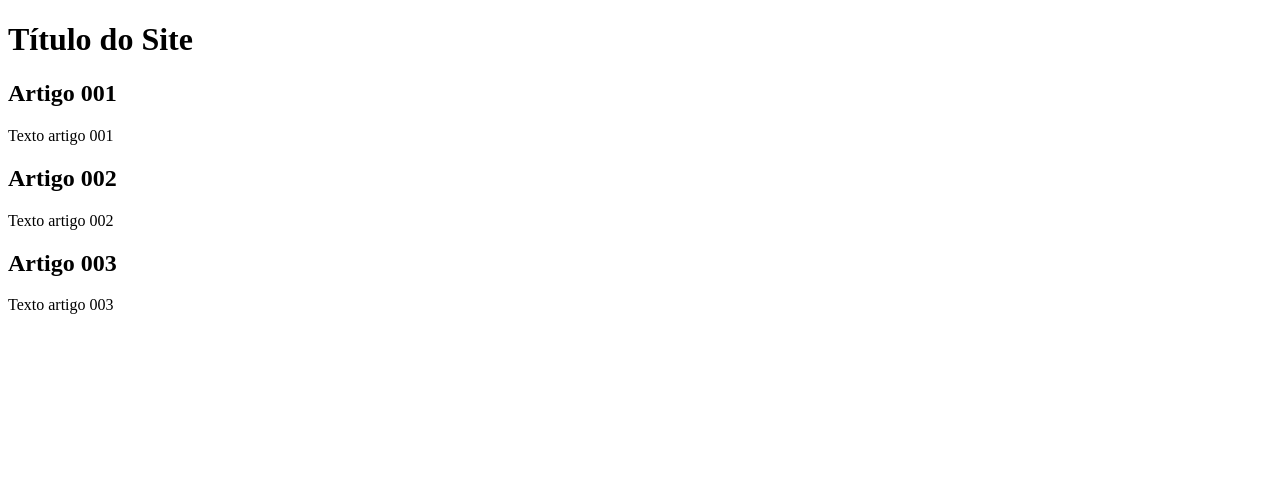
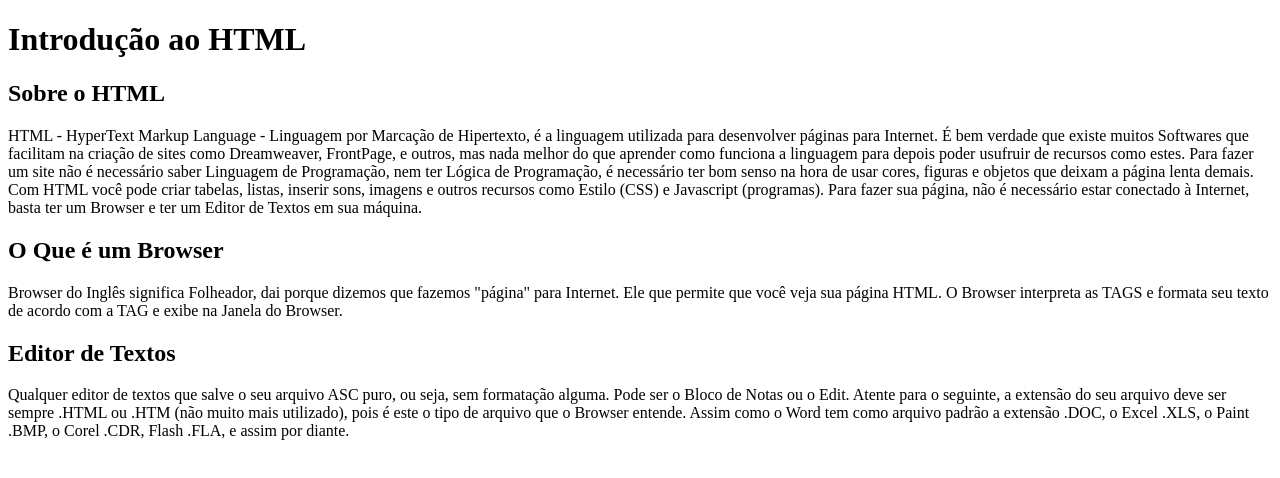
Before and after one commit to maviduarte/projeto-site, a plain HTML site: page index.html in a window 1280 px wide. Drawn offline with Linux system fonts and the light colour scheme.

Commit message:
Add Content
Adicionei conteúdo para o site

```diff
--- a/index.html
+++ b/index.html
@@ -3,24 +3,47 @@
 <head>
     <meta charset="UTF-8">
     <meta name="viewport" content="width=device-width, initial-scale=1.0">
-    <title>Título do Site</title>
+    <title>Introdução ao HTML</title>
 </head>
 <body>
     <main>
         <header>
-            <h1>Título do Site</h1>
+            <h1>Introdução ao HTML</h1>
         </header>
         <article>
-            <h2>Artigo 001</h2>
-            <p>Texto artigo 001</p>
+            <h2>Sobre o HTML</h2>
+            <p>HTML - HyperText Markup Language - Linguagem por Marcação de
+                Hipertexto, é a linguagem utilizada para desenvolver páginas para
+                Internet.
+                É bem verdade que existe muitos Softwares que facilitam na criação de
+                sites como Dreamweaver, FrontPage, e outros, mas nada melhor do que
+                aprender como funciona a linguagem para depois poder usufruir de
+                recursos como estes.
+                Para fazer um site não é necessário saber Linguagem de Programação,
+                nem ter Lógica de Programação, é necessário ter bom senso na hora de
+                usar cores, figuras e objetos que deixam a página lenta demais.
+                Com HTML você pode criar tabelas, listas, inserir sons, imagens e outros
+                recursos como Estilo (CSS) e Javascript (programas).
+                Para fazer sua página, não é necessário estar conectado à Internet,
+                basta ter um Browser e ter um Editor de Textos em sua máquina.</p>
         </article>
         <article>
-            <h2>Artigo 002</h2>
-            <p>Texto artigo 002</p>
+            <h2>O Que é um Browser</h2>
+            <p>Browser do Inglês significa Folheador, dai porque dizemos que fazemos
+                "página" para Internet.
+                Ele que permite que você veja sua página HTML. O Browser interpreta
+                as TAGS e formata seu texto de acordo com a TAG e exibe na Janela do
+                Browser.</p>
         </article>
         <article>
-            <h2>Artigo 003</h2>
-            <p>Texto artigo 003</p>
+            <h2>Editor de Textos</h2>
+            <p>Qualquer editor de textos que salve o seu arquivo ASC puro, ou seja,
+                sem formatação alguma. Pode ser o Bloco de Notas ou o Edit. Atente
+                para o seguinte, a extensão do seu arquivo deve ser sempre .HTML ou
+                .HTM (não muito mais utilizado), pois é este o tipo de arquivo que o
+                Browser entende. Assim como o Word tem como arquivo padrão a
+                extensão .DOC, o Excel .XLS, o Paint .BMP, o Corel .CDR, Flash .FLA, e
+                assim por diante.</p>
         </article>
     </main>
 </body>
```
